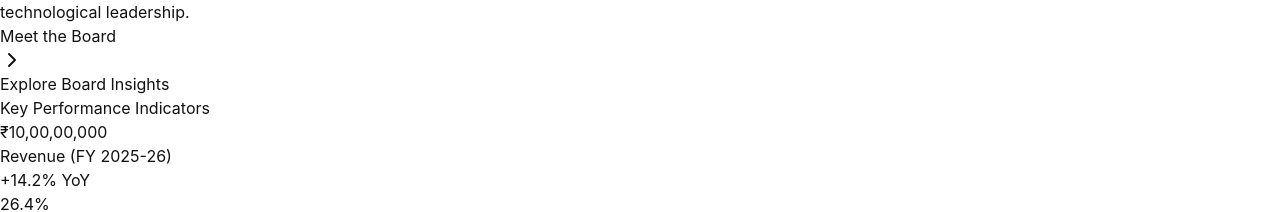
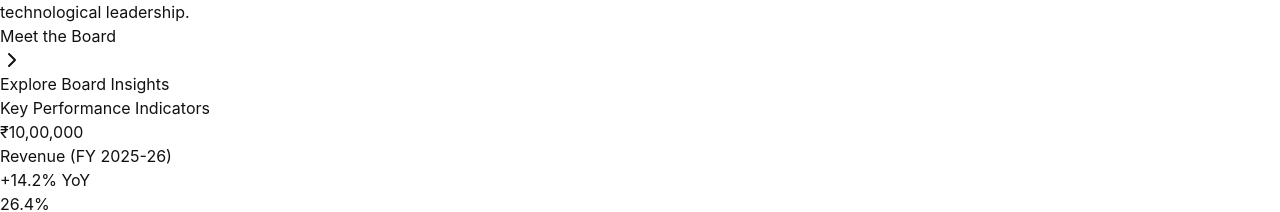
Before and after one commit to Shinesoftwareslimited/BoardRepo, a React (Vite) app: page / in a window 1280 px wide. Shown: the part 865-1077 px from the top of the page. Built offline with nearby package versions, Linux system fonts and the light colour scheme.

Commit message:
Update App.jsx

```diff
--- a/src/App.jsx
+++ b/src/App.jsx
@@ -35,7 +35,7 @@ export default function CorporateBoardPortal() {
   ];
 
   const financialMetrics = [
-    { label: "Revenue (FY 2025-26)", value: "₹10,00,00,000", change: "+14.2% YoY" },
+    { label: "Revenue (FY 2025-26)", value: "₹10,00,000", change: "+14.2% YoY" },
     { label: "Operating Margin", value: "26.4%", change: "+110 bps" },
     { label: "R&D Investment", value: "45% of Revenue", change: "Accelerated Focus" }
   ];
```
